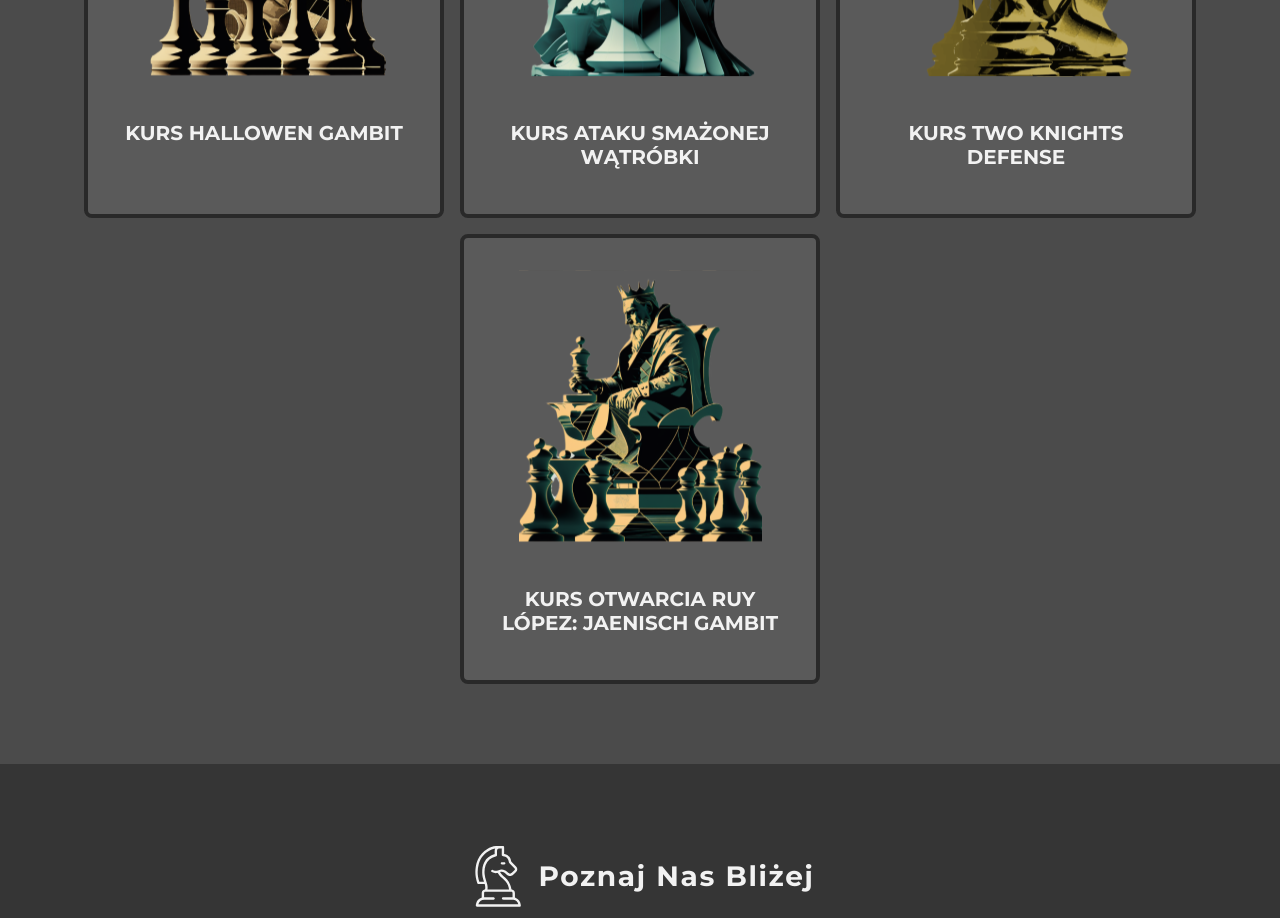
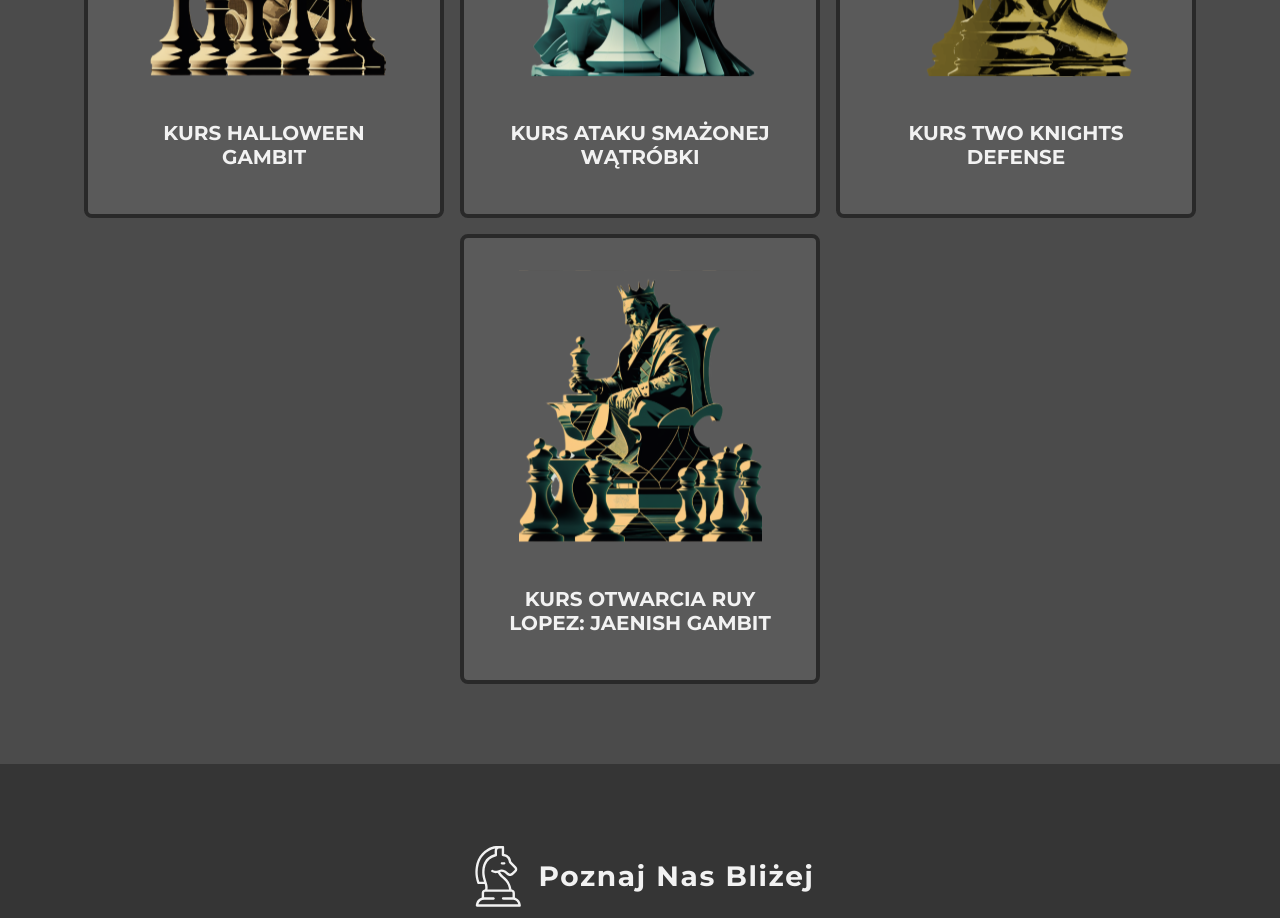
Before and after one commit to BartekKuzniewski/ostre-debiuty, a React (Vite) app: page / in a window 1280 px wide. Shown: the part 1060-1978 px from the top of the page. Built offline with nearby package versions, Linux system fonts and the light colour scheme.

Commit message:
added dynamic subpage for every course

```diff
--- a/src/components/OurCourses/OurCourses.jsx
+++ b/src/components/OurCourses/OurCourses.jsx
@@ -1,11 +1,7 @@
 import { Card } from '../Card/Card';
 import { Wrapper } from '../Wrapper/Wrapper';
 import styles from './OurCourses.module.css';
-import hallowenGambit from '../../assets/hallowen-gambit.svg';
-import ruyLopez from '../../assets/ruy-lopez.svg';
-import smazonaWatrobka from '../../assets/smazona-watrobka.svg';
-import twoKnightsDefense from '../../assets/two-knights-defense.svg';
-
+import { coursesData } from '../../constants/coursesData';
 
 export function OurCourses() {
 	return (
@@ -27,34 +23,17 @@ export function OurCourses() {
 					<h2>Nasze Kursy</h2>
 				</div>
 				<div className={styles.cards}>
-					<Card
-						img={hallowenGambit}
-						imgAlt='Król i skoczek w asyście pionów'
-						title='kurs hallowen gambit'
-						price='99zł'
-						description='W tym kursie dowiesz się wszystkich informacji, które pozwolą Ci odnaleźć się w każdej sytuacji związanej z Halloween Gambit. Kurs dla szachistów na każdym poziomie.'
-					/>
-					<Card
-						img={smazonaWatrobka}
-						imgAlt='Król w asyście piona i wieży'
-						title='kurs ataku smażonej wątróbki'
-						price='129zł'
-						description='W tym kursie dowiesz się wszystkich informacji, które pozwolą Ci nienagannie wykonać Atak smażonej wątróbki. Kurs dla szachistów na każdym poziomie.'
-					/>
-					<Card
-						img={twoKnightsDefense}
-						imgAlt='Król w asyście hetmana i piona'
-						title='kurs two knights defense'
-						price='119zł'
-						description='Ten kurs pomoże Ci dogłębnie poznać połączenie technik Two Knights Defense, Max Lange Attack. Kurs dla szachistów na każdym poziomie.'
-					/>
-					<Card
-						img={ruyLopez}
-						imgAlt='Król w asyście pionów'
-						title='KURS OTWARCIA RUY LÓPEZ: JAENISCH GAMBIT'
-						price='199zł'
-						description='Ten kurs pozwoli ci poznać tajniki tego otwarcia. Dowiesz się jak reagować na sytuację na szachownicy oraz na co uważać, żeby samemu nie dać wpędzić się w pułapkę.'
-					/>
+					{coursesData.map((course) => (
+						<Card
+							key={course.id}
+							img={course.image}
+							slug={course.slug}
+							imgAlt={course.imgAlt}
+							title={course.name}
+							price={course.price}
+							description={course.shortDescription}
+						/>
+					))}
 				</div>
 			</Wrapper>
 		</section>
--- a/src/constants/coursesData.js
+++ b/src/constants/coursesData.js
@@ -1,44 +1,59 @@
 import hallowenGambit from '../assets/hallowen-gambit.svg';
 import smazonaWatrobka from '../assets/smazona-watrobka.svg';
-import twoKnightDefense from '../assets/two-knighs-defense.svg';
+import twoKnightDefense from '../assets/two-knights-defense.svg';
 import ruyLopez from '../assets/ruy-lopez.svg';
 
 export const coursesData = [
 	{
+		id: 1,
 		name: 'Kurs halloween Gambit',
 		slug: 'kurs-hallowen-gambit',
 		shortDescription:
 			'W tym kursie dowiesz się wszystkich informacji, które pozwolą Ci odnaleźć się w każdej sytuacji związanej z Halloween Gambit. Kurs dla szachistów na każdym poziomie.',
-        courseInfo: 'Mgła osiadła na ziemię, zrobiło się ciemno, a z oddali słychać niepokojące dźwięki...To Halloween Gambit! Najstrrraszniejsze otwarcie w dziejach. Dzięki kursowi poznasz tajniki tej przerażającej taktyki, dowiesz się jak bezbłędnie ją przeprowadzić i jak się przed nią obronić.',
-        description: 'Halloween Gambit, znany również jako Müller-Schulze Gambit, to bardzo nietypowe otwarcie szachowe. Otacza je aura zła i zepsucia, jednak wykorzystane mądrze może przechylić szalę zwycięstwa na Twoją stronę. Na czym polega? Przeprowadzamy ruchy 1.e4 e5 2.Nf3 Nc6 3.Nc3 Nf6 4.Nxe5, a nasz oponent, aż blednie ze strachu kiedy orientuje się, co go dopadło. Podczas tej taktyki poświęcony zostaje skoczek, a kierowany chciwością przeciwnik bez wahania korzysta z okazji. Nie spodziewa się jednak, że to część przerażającej gry! W tym kursie nauczysz się na czym polega Halloween Gambit, otrzymasz wszystkie informacje, które pozwolą Ci nienagannie go wykonać. Odkryjesz także jak odnaleźć się w każdej sytuacji związanej z tym otwarciem. Kurs przeznaczony jest zarówno dla początkujących szachistów jak i tych na zaawansowanym poziomie.',
+		courseInfo:
+			'Mgła osiadła na ziemię, zrobiło się ciemno, a z oddali słychać niepokojące dźwięki...To Halloween Gambit! Najstrrraszniejsze otwarcie w dziejach. Dzięki kursowi poznasz tajniki tej przerażającej taktyki, dowiesz się jak bezbłędnie ją przeprowadzić i jak się przed nią obronić.',
+		description:
+			'Halloween Gambit, znany również jako Müller-Schulze Gambit, to bardzo nietypowe otwarcie szachowe. Otacza je aura zła i zepsucia, jednak wykorzystane mądrze może przechylić szalę zwycięstwa na Twoją stronę. Na czym polega? Przeprowadzamy ruchy 1.e4 e5 2.Nf3 Nc6 3.Nc3 Nf6 4.Nxe5, a nasz oponent, aż blednie ze strachu kiedy orientuje się, co go dopadło. Podczas tej taktyki poświęcony zostaje skoczek, a kierowany chciwością przeciwnik bez wahania korzysta z okazji. Nie spodziewa się jednak, że to część przerażającej gry! W tym kursie nauczysz się na czym polega Halloween Gambit, otrzymasz wszystkie informacje, które pozwolą Ci nienagannie go wykonać. Odkryjesz także jak odnaleźć się w każdej sytuacji związanej z tym otwarciem. Kurs przeznaczony jest zarówno dla początkujących szachistów jak i tych na zaawansowanym poziomie.',
 		price: 99,
 		image: hallowenGambit,
 	},
 	{
+		id: 2,
 		name: 'Kurs Ataku Smażonej Wątróbki',
 		slug: 'kurs-ataku-smażonej-wątróbki',
-        shortDescription: 'W tym kursie dowiesz się wszystkich informacji, które pozwolą Ci nienagannie wykonać Atak smażonej wątróbki. Kurs dla szachistów na każdym poziomie.',
-        courseInfo: 'W powietrzu unosi się okrutnie mocny zapach smażonego mięsa... Ta taktyka to jak zamówienie smażonej wątróbki, ale z dodatkową porcją pikantnych przypraw - to bardzo intensywny, ostry ruch, który ma na celu zdominowanie przeciwnika. W kursie poznasz wszystkie tajniki tego potężnego ataku i opanujesz do perfekcji zarówno ofensywę jak i obronę.',
-        description: 'Atak Smażonej Wątróbki, znany również jako atak włoski, rzymski lub Fegatello to szachowe otwarcie, które zdominuje i oszołomi przeciwnika niczym zapach i smak intensywnie przyprawionego mięsa. Na czym polega? Zaczyna się od posunięć e4, e5, Nf3, Nc6, Bc4, Nf6, Ng5, d5, exd5, Na5. Atak ten jest bardzo agresywny, niczym pikantna wątróbka, która próbuje wyrwać się z talerza i zdominować całe danie. Ale podobnie jak z wątróbką, jeśli atak nie zostanie przeprowadzony dokładnie i ostrożnie, może wywołać niemałe problemy, niczym niestrawność będąca mocnym kontratakiem. W tym kursie dowiesz się na czym polega Atak Smażonej Wątróbki i otrzymasz wszystkie informacje, które pozwolą Ci nienagannie go wykonać. Pomoże Ci też odnaleźć się w każdej sytuacji związanej ze stosowaniem ataku i odkryje sposoby obrony przed tą taktyką. Kurs przeznaczony jest zarówno dla początkujących szachistów jak i tych na zaawansowanym poziomie.',
+		shortDescription:
+			'W tym kursie dowiesz się wszystkich informacji, które pozwolą Ci nienagannie wykonać Atak smażonej wątróbki. Kurs dla szachistów na każdym poziomie.',
+		courseInfo:
+			'W powietrzu unosi się okrutnie mocny zapach smażonego mięsa... Ta taktyka to jak zamówienie smażonej wątróbki, ale z dodatkową porcją pikantnych przypraw - to bardzo intensywny, ostry ruch, który ma na celu zdominowanie przeciwnika. W kursie poznasz wszystkie tajniki tego potężnego ataku i opanujesz do perfekcji zarówno ofensywę jak i obronę.',
+		description:
+			'Atak Smażonej Wątróbki, znany również jako atak włoski, rzymski lub Fegatello to szachowe otwarcie, które zdominuje i oszołomi przeciwnika niczym zapach i smak intensywnie przyprawionego mięsa. Na czym polega? Zaczyna się od posunięć e4, e5, Nf3, Nc6, Bc4, Nf6, Ng5, d5, exd5, Na5. Atak ten jest bardzo agresywny, niczym pikantna wątróbka, która próbuje wyrwać się z talerza i zdominować całe danie. Ale podobnie jak z wątróbką, jeśli atak nie zostanie przeprowadzony dokładnie i ostrożnie, może wywołać niemałe problemy, niczym niestrawność będąca mocnym kontratakiem. W tym kursie dowiesz się na czym polega Atak Smażonej Wątróbki i otrzymasz wszystkie informacje, które pozwolą Ci nienagannie go wykonać. Pomoże Ci też odnaleźć się w każdej sytuacji związanej ze stosowaniem ataku i odkryje sposoby obrony przed tą taktyką. Kurs przeznaczony jest zarówno dla początkujących szachistów jak i tych na zaawansowanym poziomie.',
 		price: 129,
 		image: smazonaWatrobka,
 	},
 	{
+		id: 3,
 		name: 'Kurs Two Knights Defense',
 		slug: 'kurs-two-knights-defense',
-        shortDescription: 'Ten kurs pomoże Ci dogłębnie poznać połączenie technik Two Knights Defense, Max Lange Attack. Kurs dla szachistów na każdym poziomie.',
-        courseInfo: 'Przecież oni mieli się bronić, czemu tak zaciekle atakują?Two Knights Defense, Max Lange Attack to technika łącząca dwie taktyki w jedną. Ma zaskoczyć, zdominować i zastraszyć przeciwnika zrzucając go do wiecznej pętli odbijania ataków. Wymaga ona jednak ogromnej wiedzy oraz precyzji. Ten kurs zapewnia zdobycie wszystkich umiejętności potrzebnych do perfekcyjnego opanowania tego potężnego narzędzia.',
-        description: 'Two Knights Defense, Max Lange Attack to wariacja łącząca popularne otwarcie z piekielnie agresywnym atakiem Max Lange Attack, prowadzącym do osaczenia przeciwnika i zmuszenia go do ciągłej defensywy, w oczekiwaniu na jego potknięcie. Precyzyjnie wykonane pozwala na uzyskanie znaczącej przewagi na szachownicy. Na czym polega? Rozpoczyna się od ruchów z oryginalnego otwarcia Two Knights Defense, jednak przechodzi do poświęcenia piona oraz agresywnego nacisku na przeciwnika, zmuszając go do zaprzestania ofensywy i skupieniu się na ciągłych decyzjach obronnych. Na etapie Max Lange Attack gracz dąży do kontrolowania centrum szachownicy oraz otwarcia linii ataku na króla przeciwnika. Jeśli uda się przeprowadzić go zgodnie z planem, zapewnia on korzystną pozycję. Ten kurs pomoże Ci dogłębnie poznać połączenie technik Two Knights Defense i Max Lange Attack. Przeprowadzi Cię przez wszystkie istotne kroki prowadzące do skutecznego przeprowadzenia ataku. Dowiesz się jak dobierać swoje ruchy tak, aby nie popełnić błędu i zdominować swojego przeciwnika. Kurs przeznaczony jest zarówno dla początkujących szachistów jak i tych na zaawansowanym poziomie.',
+		shortDescription:
+			'Ten kurs pomoże Ci dogłębnie poznać połączenie technik Two Knights Defense, Max Lange Attack. Kurs dla szachistów na każdym poziomie.',
+		courseInfo:
+			'Przecież oni mieli się bronić, czemu tak zaciekle atakują?Two Knights Defense, Max Lange Attack to technika łącząca dwie taktyki w jedną. Ma zaskoczyć, zdominować i zastraszyć przeciwnika zrzucając go do wiecznej pętli odbijania ataków. Wymaga ona jednak ogromnej wiedzy oraz precyzji. Ten kurs zapewnia zdobycie wszystkich umiejętności potrzebnych do perfekcyjnego opanowania tego potężnego narzędzia.',
+		description:
+			'Two Knights Defense, Max Lange Attack to wariacja łącząca popularne otwarcie z piekielnie agresywnym atakiem Max Lange Attack, prowadzącym do osaczenia przeciwnika i zmuszenia go do ciągłej defensywy, w oczekiwaniu na jego potknięcie. Precyzyjnie wykonane pozwala na uzyskanie znaczącej przewagi na szachownicy. Na czym polega? Rozpoczyna się od ruchów z oryginalnego otwarcia Two Knights Defense, jednak przechodzi do poświęcenia piona oraz agresywnego nacisku na przeciwnika, zmuszając go do zaprzestania ofensywy i skupieniu się na ciągłych decyzjach obronnych. Na etapie Max Lange Attack gracz dąży do kontrolowania centrum szachownicy oraz otwarcia linii ataku na króla przeciwnika. Jeśli uda się przeprowadzić go zgodnie z planem, zapewnia on korzystną pozycję. Ten kurs pomoże Ci dogłębnie poznać połączenie technik Two Knights Defense i Max Lange Attack. Przeprowadzi Cię przez wszystkie istotne kroki prowadzące do skutecznego przeprowadzenia ataku. Dowiesz się jak dobierać swoje ruchy tak, aby nie popełnić błędu i zdominować swojego przeciwnika. Kurs przeznaczony jest zarówno dla początkujących szachistów jak i tych na zaawansowanym poziomie.',
 		price: 119,
 		image: twoKnightDefense,
 	},
 	{
+		id: 4,
 		name: 'Kurs Otwarcia Ruy Lopez: Jaenish Gambit',
 		slug: 'kurs-jaenish-gambit',
-        shortDescription: 'Ten kurs pozwoli ci poznać tajniki tego otwarcia. Dowiesz się jak reagować na sytuację na szachownicy oraz na co uważać, żeby samemu nie dać wpędzić się w pułapkę.',
-        courseInfo: 'Kiedy elegancki kompozytor klasyczny zaczyna wygrywać ostre utwory rockowe na wypolerowanym fortepianie.Jaenish Gambit to agresywna i zaskakująca wariacja na temat otwarcia Ruy’a Lopeza. Idealna dla graczy nie bojących się ryzyka i lubiących podkręcać emocje na szachownicy. Ten kurs przeprowadzi Cię przez wszystkie tajemnice i sztuczki tego otwarcia.',
-        description: 'Otwarcie Ruy López to popularne otwarcie szachowe, jednak Jaenisch Gambit to już szalona i ciekawa odmiana, plasująca się na dużo wyższej półce ryzyka. Jest to przemiana klasycznej spokojnej melodii w mocne rockowe brzmienie. Mądrze zastosowane i w pełni ujarzmione może zapewnić wielkie sukcesy. Na czym polega? Rozpoczyna się od ruchów z oryginalnego otwarcia Ruy López e4 e5 Nf3 Nc6 Bb5. Jednak w dalszej części gracz poświęca swojego piona dla szybkiego rozwoju figur i szansy ataku na pozycję przeciwnika. To agresywne otwarcie, rozegrane dobrze może być bardzo skuteczne. Trzeba jednak pamiętać o ostrożności, ponieważ każdy błąd może oznaczać wpadnięcie w pułapkę i szybką przegraną. W tym kursie nauczysz się na czym polega Ruy López: Jaenisch Gambit oraz jak skutecznie go rozegrać. Poznasz wszystkie tajniki tego otwarcia, dowiesz się jak reagować na sytuację na szachownicy, a także na co uważać, żeby samemu nie dać wpędzić się w pułapkę. Kurs przeznaczony jest zarówno dla początkujących szachistów, jak i tych na zaawansowanym poziomie. Kurs przeznaczony jest zarówno dla początkujących szachistów jak i tych na zaawansowanym poziomie.',
+		shortDescription:
+			'Ten kurs pozwoli ci poznać tajniki tego otwarcia. Dowiesz się jak reagować na sytuację na szachownicy oraz na co uważać, żeby samemu nie dać wpędzić się w pułapkę.',
+		courseInfo:
+			'Kiedy elegancki kompozytor klasyczny zaczyna wygrywać ostre utwory rockowe na wypolerowanym fortepianie.Jaenish Gambit to agresywna i zaskakująca wariacja na temat otwarcia Ruy’a Lopeza. Idealna dla graczy nie bojących się ryzyka i lubiących podkręcać emocje na szachownicy. Ten kurs przeprowadzi Cię przez wszystkie tajemnice i sztuczki tego otwarcia.',
+		description:
+			'Otwarcie Ruy López to popularne otwarcie szachowe, jednak Jaenisch Gambit to już szalona i ciekawa odmiana, plasująca się na dużo wyższej półce ryzyka. Jest to przemiana klasycznej spokojnej melodii w mocne rockowe brzmienie. Mądrze zastosowane i w pełni ujarzmione może zapewnić wielkie sukcesy. Na czym polega? Rozpoczyna się od ruchów z oryginalnego otwarcia Ruy López e4 e5 Nf3 Nc6 Bb5. Jednak w dalszej części gracz poświęca swojego piona dla szybkiego rozwoju figur i szansy ataku na pozycję przeciwnika. To agresywne otwarcie, rozegrane dobrze może być bardzo skuteczne. Trzeba jednak pamiętać o ostrożności, ponieważ każdy błąd może oznaczać wpadnięcie w pułapkę i szybką przegraną. W tym kursie nauczysz się na czym polega Ruy López: Jaenisch Gambit oraz jak skutecznie go rozegrać. Poznasz wszystkie tajniki tego otwarcia, dowiesz się jak reagować na sytuację na szachownicy, a także na co uważać, żeby samemu nie dać wpędzić się w pułapkę. Kurs przeznaczony jest zarówno dla początkujących szachistów, jak i tych na zaawansowanym poziomie. Kurs przeznaczony jest zarówno dla początkujących szachistów jak i tych na zaawansowanym poziomie.',
 		price: 199,
 		image: ruyLopez,
-    }
+	},
 ];
--- a/src/main.jsx
+++ b/src/main.jsx
@@ -12,6 +12,7 @@ import { Coaches } from './views/Coaches/Coaches.jsx';
 import { CoachPage } from './views/CoachPage/CoachPage.jsx';
 import { Contact } from './views/Contact/Contact.jsx';
 import { LogIn } from './views/LogIn/LogIn.jsx';
+import { CoursesPage } from './views/CoursesPage/CoursesPage.jsx';
 
 const router = createBrowserRouter([
 	{
@@ -21,6 +22,10 @@ const router = createBrowserRouter([
 	{
 		path: '/kursy',
 		element: <Courses />,
+	},
+	{
+		path: '/kursy/:name',
+		element: <CoursesPage />
 	},
 	{
 		path: '/koszyk',
--- a/src/views/Coaches/Coaches.jsx
+++ b/src/views/Coaches/Coaches.jsx
@@ -1,8 +1,8 @@
 import { Layout } from '../../components/Layout/Layout';
 import { Wrapper } from '../../components/Wrapper/Wrapper';
 import { coachesData } from '../../constants/coachesData';
+import { CoachCard } from '../../components/CoachCard/CoachCard';
 import styles from './Coaches.module.css';
-import { CoachCard } from '../../components/CoachCard/CoachCard';
 
 export function Coaches() {
 	return (
--- /dev/null
+++ b/src/views/CoursesPage/CoursesPage.jsx
@@ -0,0 +1,23 @@
+import { useParams } from 'react-router-dom';
+import { Layout } from '../../components/Layout/Layout';
+import { Wrapper } from '../../components/Wrapper/Wrapper';
+import { coursesData } from '../../constants/coursesData';
+import styles from './CoursesPage.module.css';
+
+export function CoursesPage() {
+	const { name } = useParams();
+	const course = coursesData.find((c) => c.slug === name);
+
+	if (!course) {
+		return <h2>Nie znaleziono trenera</h2>;
+	}
+	return (
+		<Layout>
+			<main className={styles.coursesPage}>
+				<Wrapper>
+					<h2>{course.name}</h2>
+				</Wrapper>
+			</main>
+		</Layout>
+	);
+}
--- /dev/null
+++ b/src/views/CoursesPage/CoursesPage.module.css
@@ -0,0 +1,5 @@
+.coursesPage {
+	background-color: var(--color-background);
+	width: 100%;
+	padding: 3rem 2rem;
+}
```
Also changed, not shown: src/components/Card/Card.jsx (+8 -16 lines), src/views/Courses/Courses.jsx (+17 -5 lines). Lines whose indentation alone changed are shown as unchanged.
